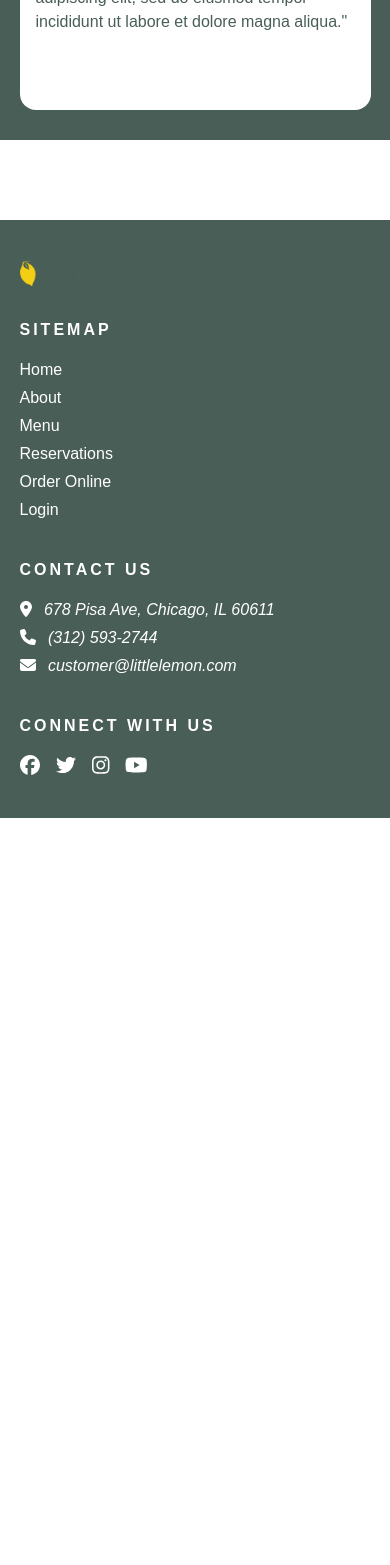
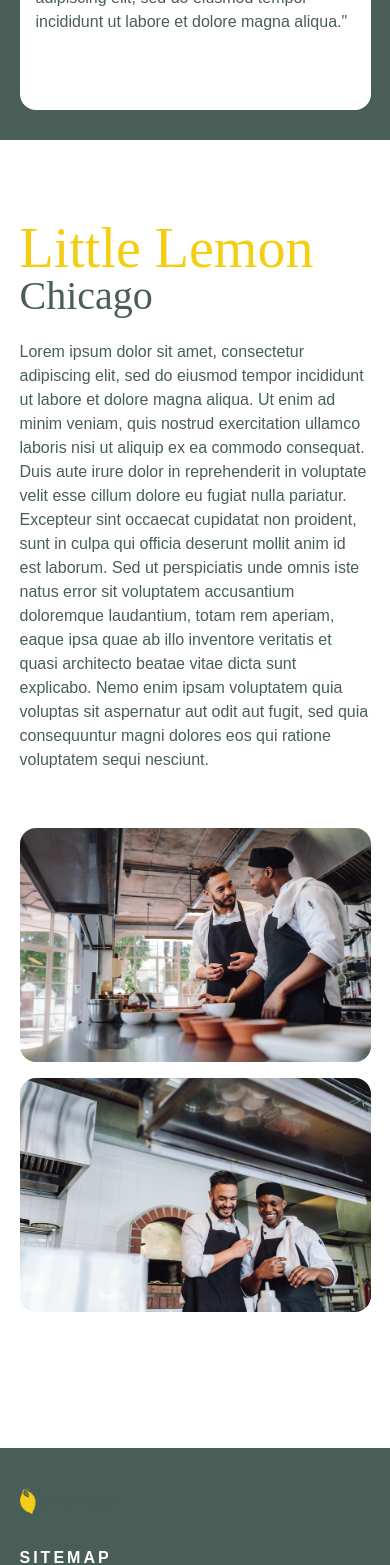
Before and after one commit to manuelbento19/meta-frontend-developer-capstone, a React (Create React App) app: page / in a window 390 px wide. Shown: the part 4252-5817 px from the top of the page. Before the commit the page ends 5070 px from the top, so only its background shows below. Built offline with nearby package versions, Linux system fonts and the light colour scheme; the HTML template or start-up script is replaced by a standard one.

Commit message:
feat: our story

```diff
--- a/src/App.js
+++ b/src/App.jsx
@@ -1,10 +1,11 @@
+import { Fragment } from "react";
 import AppProvider from "./provider";
 
 function App() {
   return (
-    <>
+    <Fragment>
       <AppProvider/>
-    </>
+    </Fragment>
   );
 }
 
--- a/src/index.js
+++ b/src/index.js
@@ -1,7 +1,7 @@
 import React from 'react';
 import ReactDOM from 'react-dom/client';
+import App from './App';
 import './index.css';
-import App from './App';
 
 const root = ReactDOM.createRoot(document.getElementById('root'));
 root.render(
--- a/src/layout/index.jsx
+++ b/src/layout/index.jsx
@@ -1,4 +1,4 @@
-import React from 'react'
+import React, { Fragment } from 'react'
 import Header from './partials/header'
 import Footer from './partials/footer'
 import './styles.css'
@@ -6,12 +6,12 @@ import { Outlet } from 'react-router-dom'
 
 export default function AppLayout() {
   return (
-    <div>
+    <Fragment>
         <Header/>
         <main>
             <Outlet/>
         </main>
         <Footer/>
-    </div>
+    </Fragment>
   )
 }
--- a/src/pages/home/index.jsx
+++ b/src/pages/home/index.jsx
@@ -1,14 +1,16 @@
-import React from 'react'
+import React, { Fragment } from 'react'
 import Hero from './partials/hero'
 import WeekSpecials from './partials/weekSpecial'
 import Testimonials from './partials/testimonials'
+import Story from './partials/story'
 
 export default function Home() {
   return (
-    <>
+    <Fragment>
         <Hero/>
         <WeekSpecials/>
         <Testimonials/>
-    </>
+        <Story/>
+    </Fragment>
   )
 }
--- /dev/null
+++ b/src/pages/home/partials/story/index.jsx
@@ -0,0 +1,33 @@
+import chefsMarioAndAdrianAImage from '../../../../assets/chefs-mario-and-adrian_a.jpg';
+import chefsMarioAndAdrianBImage from '../../../../assets/chefs-mario-and-adrian_b.jpg';
+import './styles.css';
+
+export default function Story() {
+  return (
+    <section className="container grid our-story">
+      <div className="our-story-description">
+        <h1>Little Lemon</h1>
+        <h2>Chicago</h2>
+        <p>
+          Lorem ipsum dolor sit amet, consectetur adipiscing elit, sed do
+          eiusmod tempor incididunt ut labore et dolore magna aliqua.
+          Ut enim ad minim veniam, quis nostrud exercitation ullamco laboris
+          nisi ut aliquip ex ea commodo consequat. Duis aute irure dolor in
+          reprehenderit in voluptate velit esse cillum dolore eu fugiat nulla
+          pariatur. Excepteur sint occaecat cupidatat non proident, sunt in
+          culpa qui officia deserunt mollit anim id est laborum. Sed ut
+          perspiciatis unde omnis iste natus error sit voluptatem accusantium
+          doloremque laudantium, totam rem aperiam, eaque ipsa quae ab illo
+          inventore veritatis et quasi architecto beatae vitae dicta sunt
+          explicabo. Nemo enim ipsam voluptatem quia voluptas sit aspernatur aut
+          odit aut fugit, sed quia consequuntur magni dolores eos qui ratione
+          voluptatem sequi nesciunt.
+        </p>
+      </div>
+      <div className="our-story-chefs">
+        <img src={chefsMarioAndAdrianAImage} alt="Chefs Mario and Adrian" />
+        <img src={chefsMarioAndAdrianBImage} alt="Chefs Mario and Adrian" />
+      </div>
+    </section>
+  );
+};
--- /dev/null
+++ b/src/pages/home/partials/story/styles.css
@@ -0,0 +1,59 @@
+.our-story {
+  grid-template-columns: 1fr 1fr;
+  gap: 3.5rem;
+}
+
+.our-story-description {
+  grid-column: 1;
+}
+
+.our-story-description h1 {
+  color: #F4CE14;
+}
+
+.our-story-description p {
+  padding-top: 1.5rem;
+}
+
+.our-story-chefs {
+  grid-column: 2;
+  display: flex;
+  flex-direction: column;
+  gap: 1rem;
+}
+
+.our-story-chefs img {
+  border-radius: 1rem;
+}
+
+/*-- Media queries ------------------------------------------------------*/
+
+@media (max-width: 915px) {
+.our-story {
+  grid-template-columns: 1fr;
+  grid-template-rows: auto auto;
+}
+
+.our-story-chefs {
+  grid-column: 1;
+  flex-direction: row;
+}
+
+.our-story-chefs img {
+  max-width: 50%;
+}
+}
+
+@media (max-width: 715px) {
+.our-story {
+  grid-template-rows: repeat(3, auto);
+}
+
+.our-story-chefs {
+  flex-direction: column;
+}
+
+.our-story-chefs img {
+  max-width: 100%;
+}
+}
--- a/src/provider/index.jsx
+++ b/src/provider/index.jsx
@@ -1,10 +1,10 @@
-import React from 'react'
+import React, { Fragment } from 'react'
 import ReactRouterProvider from './react-router'
 
 export default function AppProvider() {
   return (
-    <>
+    <Fragment>
         <ReactRouterProvider />
-    </>
+    </Fragment>
   )
 }
```
